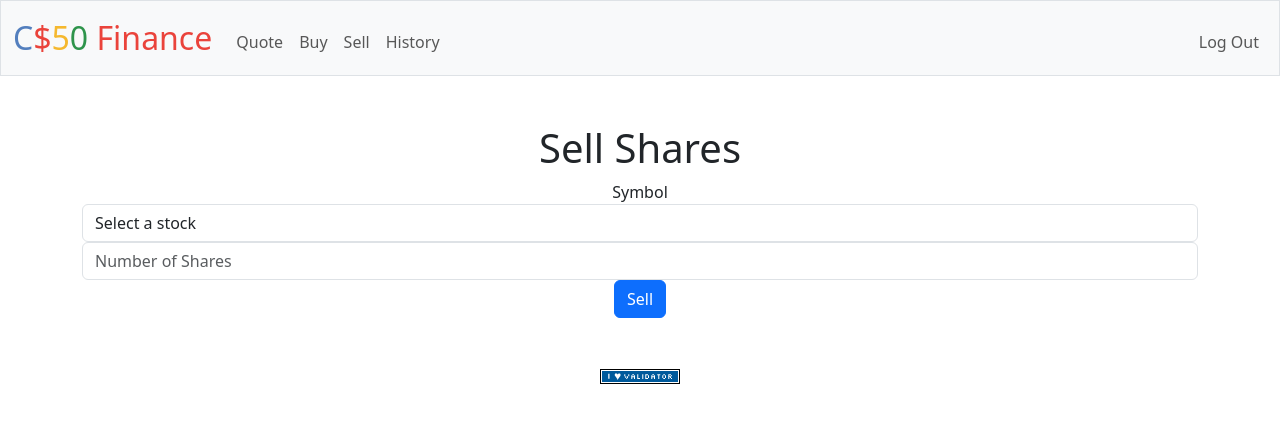
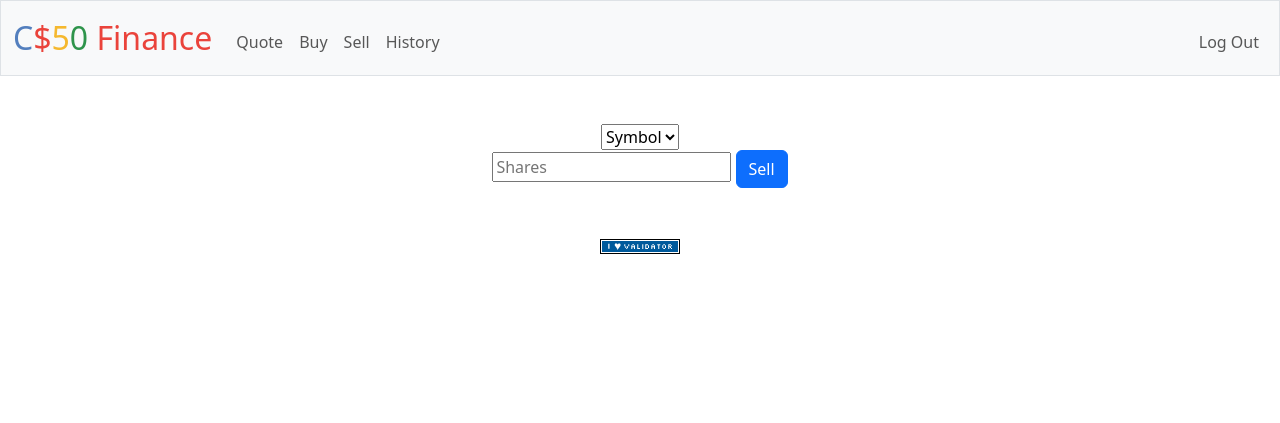
Before and after one commit to nadezdapuzanova/cs50-project-with-Ravindar, a Flask app: page /sell in a window 1280 px wide. Shown: the top 423 px of the page. Run offline with Flask 3, Linux system fonts and the light colour scheme; the visitor is signed in with stand-in values (Sample User, id 1); some libraries are stand-ins or nearby versions.

Commit message:
final destination

```diff
--- a/app.py
+++ b/app.py
@@ -35,72 +35,62 @@ def after_request(response):
 @login_required
 def index():
     """Show portfolio of stocks"""
-    # stocks
-    stocks = db.execute(
-        "SELECT symbol, SUM(shares) as total_shares FROM transactions WHERE user_id = :user_id GROUP BY symbol HAVING total_shares > 0",
-        user_id=session["user_id"]
-    )
-    # cash
-    cash = db.execute(
-        "SELECT cash FROM users WHERE id = :user_id", user_id=session["user_id"]
-    )[0]["cash"]
-
-    # total
-    total_value = cash
-    grand_total = cash
-
-    # find
-    for stock in stocks:
-        quote = lookup(stock["symbol"])
-        stock["name"] = quote["name"]
-        stock["price"] = quote["price"]
-        stock["value"] = quote["price"] * stock["total_shares"]
-        total_value += stock["value"]
-        grand_total += stock["value"]
-
-    return render_template("index.html", stocks=stocks, cash=usd(cash), total_value=usd(total_value), grand_total=grand_total)
-
+    user_id = int(session["user_id"])
+    rows = db.execute("SELECT username,cash FROM users WHERE id = ? ;",user_id)
+    if len(rows) > 1:
+        return apology("Does this user exists",400)
+    username = rows[0]["username"]
+    cash = rows[0]["cash"]
+    rows = db.execute("SELECT symbol,SUM(shares) AS total_shares FROM transactions WHERE user_id=? GROUP BY symbol HAVING shares > 0;",user_id)
+    symbols = [key["symbol"] for key in rows]
+    stocks = {}
+    total_value = 0
+    for i,u in enumerate(symbols):
+        price = lookup(u)["price"]
+        stocks[i] = {}
+        stocks[i]["symbol"] = u
+        stocks[i]["price"] = float(price)
+        stocks[i]["shares"] = int(rows[i]["total_shares"])
+        stocks[i]["value"] = stocks[i]["shares"] * stocks[i]["price"]
+        total_value += stocks[i]["value"]
+    # print("stocks",stocks)
+    return render_template("index.html",username=username,stocks=stocks,cash=cash,total_value=total_value)
 
 @app.route("/buy", methods=["GET", "POST"])
 @login_required
 def buy():
     """Buy shares of stock"""
     if request.method == "POST":
-        symbol = request.form.get("symbol").upper()
-        shares = request.form.get("shares")
+        symbol,shares = request.form.get("symbol"),request.form.get("shares")
+        symbol = symbol.upper()
         if not symbol:
-            return apology("Obligatory condition")
-        elif not shares or not shares.isdigit() or int(shares) <= 0:
-            return apology("Only positive number allowed")
-
-        quote = lookup(symbol)
-        if quote is None:
-            return apology("Not found")
-
-        price = quote["price"]
-        total_cost = int(shares) * price
-        cash = db.execute("SELECT cash FROM users WHERE id = :user_id",
-                          user_id=session["user_id"])[0]["cash"]
-
-        if cash < total_cost:
-            return apology("Not enough funds")
-
-        db.execute(
-            "UPDATE users SET cash = cash - :total_cost WHERE id = :user_id",
-            total_cost=total_cost,
-            user_id=session["user_id"]
-        )
-
-        # history
-        db.execute(
-            "INSERT INTO transactions (user_id, symbol, shares, price) VALUES (:user_id, :symbol, :shares, :price)",
-            user_id=session["user_id"],
-            symbol=symbol,
-            shares=shares,
-            price=price
-        )
-
-        flash(f"Bought {shares} shares of {symbol} costing {usd(total_cost)}!")
+            return apology("Enter a symbol",400)
+        if not lookup(symbol):
+            return apology("Enter a valid symbol",400)
+        if not shares:
+            return apology("Enter number of shares",400)
+        if not shares.isdigit() or int(shares) <= 0 :
+            return apology("Enter only positive and integer number of shares",400)
+        print(lookup(symbol)["price"])
+        print(float(lookup(symbol)["price"]))
+        price_of_share = float(lookup(symbol)["price"])
+        print(shares,type(shares))
+        needed_money = float(lookup(symbol)["price"]) * int(shares)
+        print(session,type(session))
+        print("needed_money",needed_money)
+        user_id = session["user_id"]
+        print("user_id",user_id,type(user_id))
+        rows = db.execute("SELECT cash FROM users WHERE id=?",(user_id))
+        if len(rows) != 1:
+            return apology("mutiple user has mutipe cash")
+        money = rows[0]["cash"]
+        if money < needed_money:
+            return apology("users has only {{ money }} but needed {{ needed_money }}",400)
+        else:
+            left_money = money - needed_money
+            db.execute("UPDATE users SET cash = ? WHERE id= ?;",left_money,user_id)
+            db.execute("INSERT INTO transactions( user_id, symbol, price, shares) VALUES(?,?,?,?) ;",user_id, symbol, price_of_share, shares)
+            flash(f" successfully buyed shares { shares } of { symbol } company ")
         return redirect("/")
     else:
         return render_template("buy.html")
@@ -110,12 +100,10 @@ def buy():
 @login_required
 def history():
     """Show history of transactions"""
-    transactions = db.execute(
-        "SELECT * FROM transactions WHERE user_id = :user_id ORDER BY timestamp DESC",
-        user_id=session["user_id"]
-    )
+    user_id = int(session["user_id"])
+    rows = db.execute("SELECT symbol,price,shares,timestamp FROM transactions WHERE user_id = ? ORDER BY timestamp",user_id)
 
-    return render_template("history.html", transactions=transactions)
+    return render_template("history.html",stocks = rows)
 
 
 @app.route("/login", methods=["GET", "POST"])
@@ -151,8 +139,7 @@ def login():
 
         # Redirect user to home page
         return redirect("/")
-
-    # User reached route via GET (as by clicking a link or via redirect)
+    # User reached route via GT (as by clicking a link or via redirect)
     else:
         return render_template("login.html")
 
@@ -172,51 +159,49 @@ def logout():
 @login_required
 def quote():
     """Get stock quote."""
+    # if user make a post request
     if request.method == "POST":
-        symbol = request.form.get("symbol").upper()
-        quote = lookup(symbol)
-        if not quote:
-            return apology("Invalid symbol", 400)
+        symbol = request.form.get("symbol")
+        result = lookup(symbol)
+        if not result:
+            return apology("Enter a valid symbol again",400)
         else:
-            return render_template("quote.html", quote=quote)
+           return render_template("quoted.html",name=result["name"],price=result["price"],symbol=result["symbol"])
+
     else:
-        return render_template("quote.html")
+        return render_template("quote.html",)
+    return apology("TODO")
 
 
 @app.route("/register", methods=["GET", "POST"])
 def register():
-    """Register user"""
-    # clear
-    session.clear()
 
+    # User reached route via POST (as by submitting a form via POST)
     if request.method == "POST":
-        # creditentials
-        if not request.form.get("username"):
-            return apology("Username is required", 400)
-        elif not request.form.get("password"):
-            return apology("Password is required", 400)
-        elif not request.form.get("confirmation"):
-            return apology("Please confirm your password", 400)
-        elif request.form.get("password") != request.form.get("confirmation"):
-            return apology("Passwords do not match", 400)
+        # Ensure username was submitted
+        username,password,confirmation = request.form.get("username"),request.form.get("password"),request.form.get("confirmation")
 
-        # duplicates
-        rows = db.execute("SELECT * FROM users WHERE username = ?", request.form.get("username"))
 
-        if len(rows) != 0:
-            return apology("Username already exists", 400)
+        if not username:
+            return apology("must provide username", 400)
 
-        # new users
-        db.execute("INSERT INTO users (username, hash) VALUES (?, ?)", request.form.get("username"), generate_password_hash(request.form.get("password")))
-
-        # search
-        rows = db.execute("SELECT * FROM users WHERE username = ?", request.form.get("username"))
-
-        # new session
-        session["user_id"] = rows[0]["id"]
-
-        # return
-        return redirect("/")
+        # Ensure password was submitted
+        elif not password:
+            return apology("must provide password", 400)
+        elif not confirmation:
+            return apology("must provide confirmation",400)
+        elif password != confirmation:
+            return apology("password must be same",400)
+        else:
+            rows = db.execute("SELECT id FROM users WHERE username = ?",username)
+            if len(rows) > 0:
+                return apology("username already exists",400)
+            else:
+                try:
+                    db.execute("INSERT INTO users(username,hash) VALUES(?,?);",username,generate_password_hash(password))
+                except Exception as E:
+                    return apology(f"{E}",400)
+            return redirect("/"),200
     else:
         return render_template("register.html")
 
@@ -225,53 +210,34 @@ def register():
 @login_required
 def sell():
     """Sell shares of stock"""
-    # user
-    stocks = db.execute(
-        "SELECT symbol, SUM(shares) as total_shares FROM transactions WHERE user_id = :user_id GROUP BY symbol HAVING total_shares > 0",
-        user_id=session["user_id"]
-    )
-
+    user_id = int(session["user_id"])
     if request.method == "POST":
         symbol = request.form.get("symbol").upper()
-        shares = request.form.get("shares")
+        shares = int(request.form.get("shares"))
+        if not symbol:
+            return apology("select a company symbol",400)
+        if not shares :
+            return apology(" Enter number of shares",400)
+        else:
+            rows = db.execute("SELECT SUM(shares) as total_shares FROM transactions WHERE user_id = ? and symbol = ? GROUP BY symbol HAVING total_shares > 0;",user_id,symbol)
+            shares_has = rows[0]["total_shares"]
+            if shares_has < shares:
+                return apology("Not enough shares to sell", 400)
+            else:
+                price = float(lookup(symbol)["price"])
+                total_cost = price * float(shares)
+                # update user cash
+                # add row to transactions
+                rows = db.execute("SELECT cash FROM users WHERE id = ?",user_id)
+                user_money = float(rows[0]["cash"])
+                left_money = user_money + total_cost
+                db.execute("UPDATE users SET cash = ? WHERE id = ?;",left_money,user_id)
+                db.execute("INSERT INTO transactions (user_id,symbol,price,shares) VALUES (?,?,?,?);",user_id,symbol.upper(),price,-shares)
 
-        if not symbol:
-            return apology("Symbol ir required")
-        elif not shares or not shares.isdigit() or int(shares) <= 0:
-            return apology("Positive number required")
-        else:
-            shares = int(shares)
+                flash(f"successfully sell {{ usd(-shares) }} from {{ symbol }} company ")
 
-        for stock in stocks:
-            if stock["symbol"] == symbol:
-                if stock["total_shares"] < shares:
-                    return apology("Not enough shares")
-                else:
-                    quote = lookup(symbol)
-                    if quote is None:
-                        return apology("Not found")
-                    price = quote["price"]
-                    total_sale = shares * price
-
-                    # update user
-                    db.execute(
-                        "UPDATE users SET cash = cash + :total_sale WHERE id = :user_id",
-                        total_sale=total_sale,
-                        user_id=session["user_id"]
-                    )
-
-                    # history
-                    db.execute(
-                        "INSERT INTO transactions (user_id, symbol, shares, price) VALUES (:user_id, :symbol, :shares, :price)",
-                        user_id=session["user_id"],
-                        symbol=symbol,
-                        shares=-shares,
-                        price=price
-                    )
-
-                    flash(f"Sold {shares} shares of {symbol} for {usd(total_sale)}!")
-                    return redirect("/")
-
-        return apology("Symbol not found")
+        return redirect("/")
     else:
-        return render_template("sell.html", stocks=stocks)
+        rows = db.execute("SELECT symbol,SUM(shares) as total_shares FROM transactions WHERE user_id = ? GROUP BY symbol HAVING total_shares > 0;",user_id)
+        li = [key["symbol"] for key in rows]
+        return render_template("sell.html",li=li)
--- /dev/null
+++ b/finance.sql
@@ -0,0 +1,2 @@
+CREATE TABLE users (id INTEGER PRIMARY KEY AUTOINCREMENT NOT NULL, username TEXT NOT NULL, hash TEXT NOT NULL, cash NUMERIC NOT NULL DEFAULT 10000.00);
+CREATE TABLE transactions (id INTEGER PRIMARY KEY AUTOINCREMENT NOT NULL, user_id INTEGER NOT NULL, symbol TEXT NOT NULL, price NUMERIC NOT NULL, shares NUMERIC NOT NULL, timestamp DATETIME DEFAULT CURRENT_TIMESTAMP, FOREIGN KEY (user_id) REFERENCES users(id));
--- a/templates/sell.html
+++ b/templates/sell.html
@@ -1,24 +1,17 @@
 {% extends "layout.html" %}
-
 {% block title %}
-    Sell Shares
+Sell
 {% endblock %}
-
 {% block main %}
-    <h1>Sell Shares</h1>
-    <form action=" {{ url_for('sell')}} " method="post">
-        <div class="form-group">
-            <label for="symbol">Symbol</label>
-            <select class="form-control" id="symbol" name="symbol">
-                <option value="">Select a stock</option>
-                {% for stock in stocks %}
-                    <option value={{stock.symbol}}>{{ stock.name }} ({{ stock.symbol }})</option>
-                {% endfor %}
-            </select>
-        </div>
-        <div class="form-group">
-            <input class="form-control" id="shares" name="shares" placeholder="Number of Shares" type="number">
-        </div>
-        <button class="btn btn-primary" type="submit">Sell</button>
-    </form>
+<form action="/sell" method="post">
+    <select name = "symbol">
+        <option disabled="" selected="">Symbol</option>
+        {% for key in li %}
+        <option value = {{ key }} mutiple> {{ key }}</option>
+        {% endfor %}
+    </select>
+    <br>
+    <input type="number" placeholder="Shares" name ="shares">
+    <button class="btn btn-primary" type="submit">Sell</button>
+</form>
 {% endblock %}
```
Also changed, not shown: templates/buy.html (+9 -9 lines), templates/history.html (+12 -19 lines), templates/index.html (+12 -16 lines), templates/quote.html (+6 -11 lines), templates/quoted.html (added, +12 -0 lines), finance.db (deleted), 1 other file.
